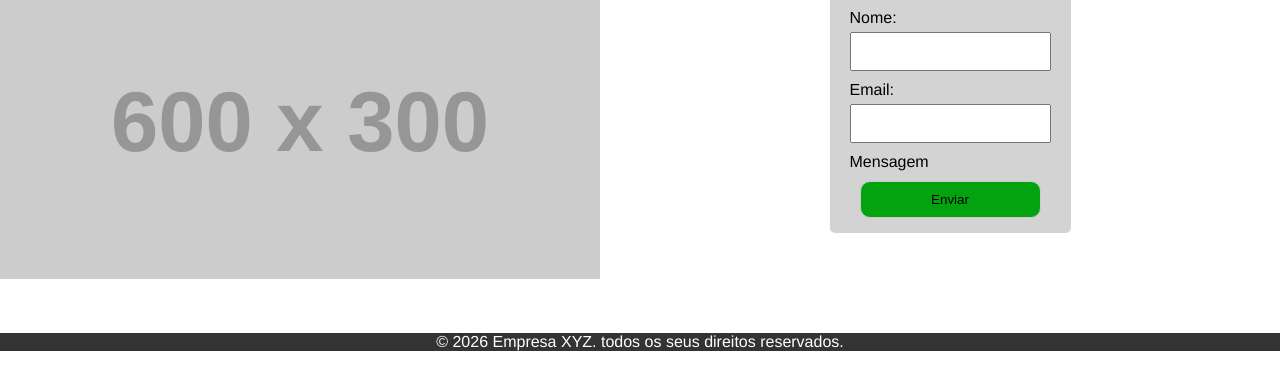
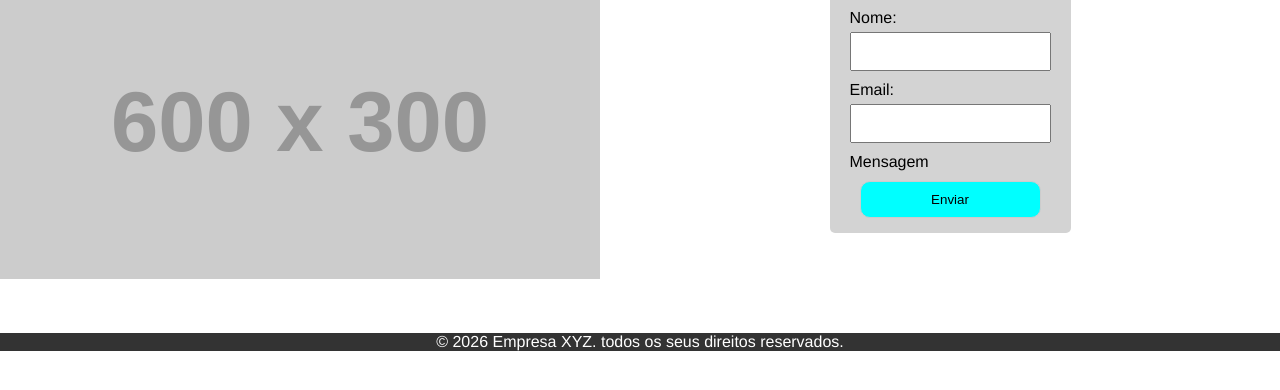
Before and after one commit to uriel-dev-study/python-web, a plain HTML site: page 02 - Site_com_varias_paginas/contato.html in a window 1280 px wide. In both pictures the pointer is over the button "Enviar". Shown: the part 96-486 px from the top of the page. Drawn offline with Linux system fonts and the light colour scheme; placeholder pictures from the web are drawn by us.

Commit message:
chore: Terminando button:hover

```diff
--- a/02 - Site_com_varias_paginas/style.css
+++ b/02 - Site_com_varias_paginas/style.css
@@ -79,12 +79,8 @@ button {
 
 
 button:hover{
-    margin: 10px;
-    padding: 10px;
-    border: 1px #ccc solid;
-    border-radius: 10px;
-    background-color: #03a30f;
-    cursor: pointer
+    background-color: aqua;
+    cursor: pointer;
 }
 
 #container-contato {
```
